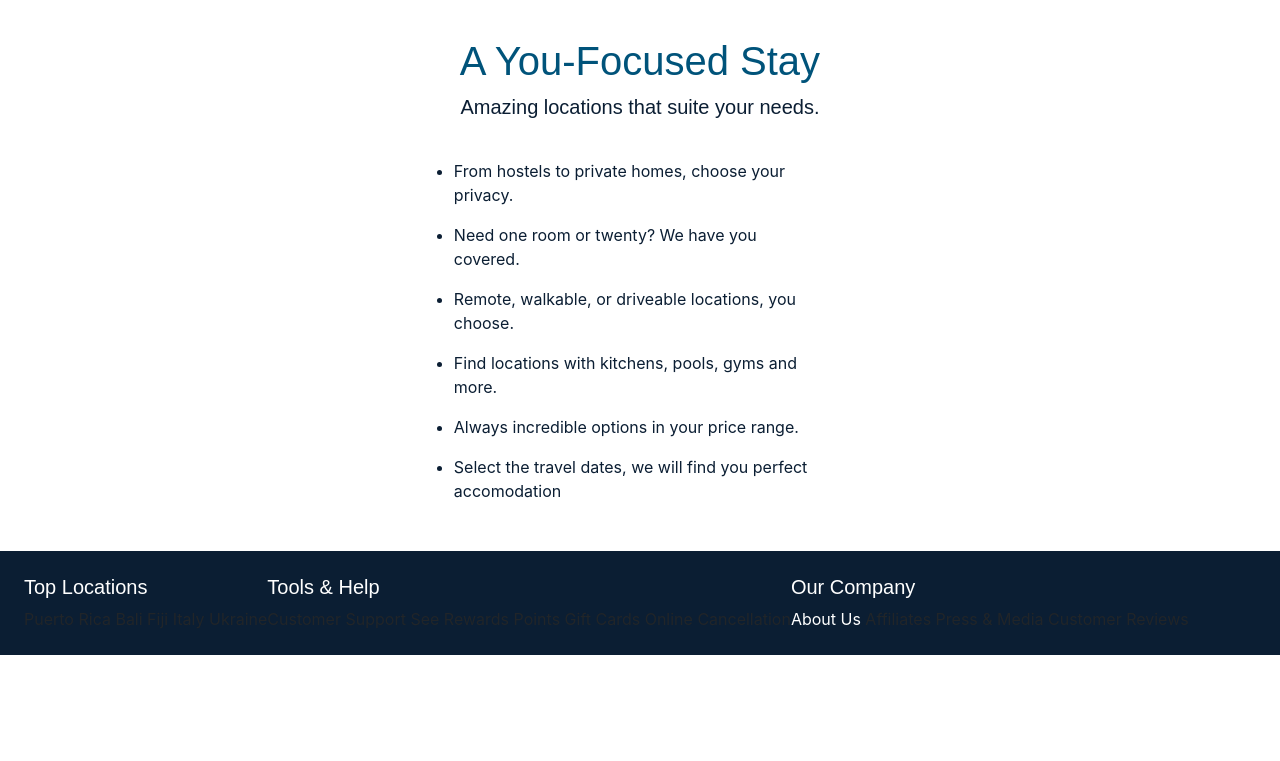
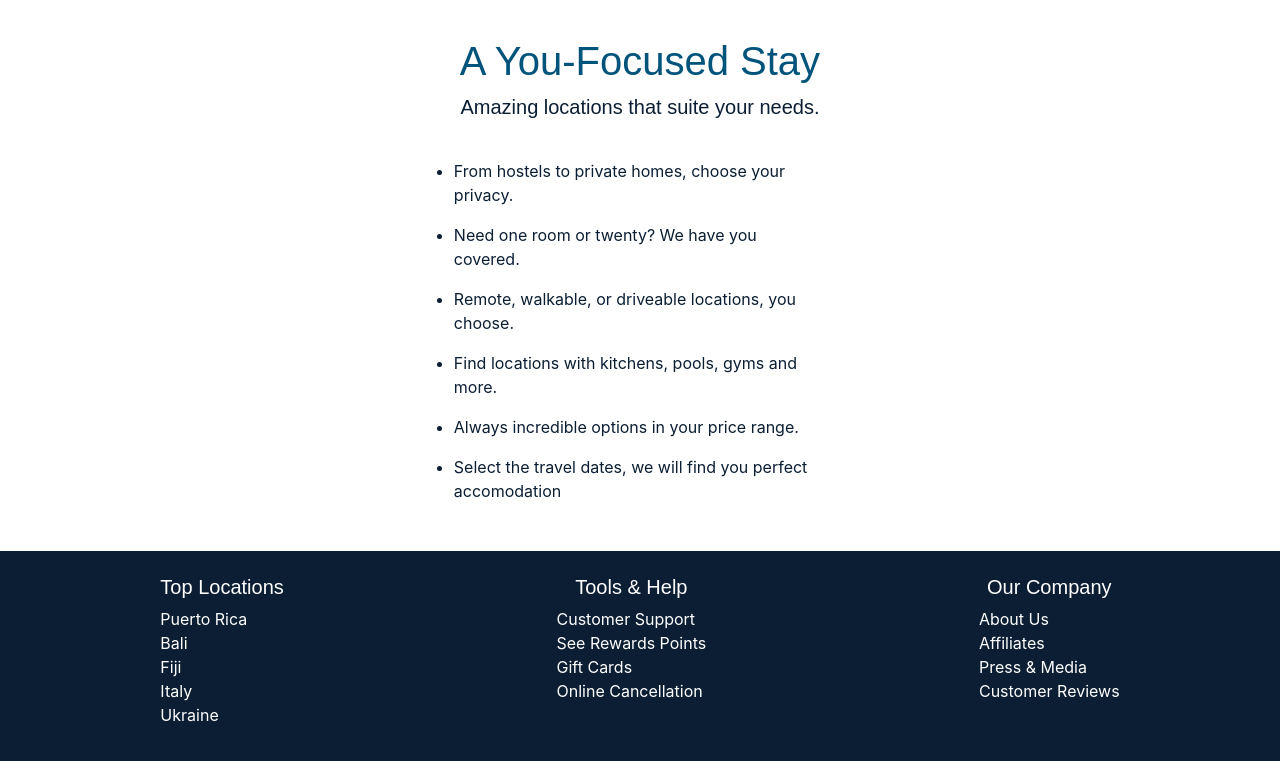
Before and after one commit to cnel113/CS260, a plain HTML site: page index.html in a window 1280 px wide. Shown: the part 887-1648 px from the top of the page. Before the commit the page ends 1542 px from the top, so only its background shows below. Drawn offline with nearby package versions, Linux system fonts and the light colour scheme.

Commit message:
CP-1 working search box in locations.html

```diff
--- a/index.html
+++ b/index.html
@@ -78,25 +78,25 @@
     <div class='footer-container'>
         <div class='footer-list'>
             <h4>Top Locations</h4>
-            <a>Puerto Rica</a>
-            <a>Bali</a>
-            <a>Fiji</a>
-            <a>Italy</a>
-            <a>Ukraine</a>
+            <a href=#>Puerto Rica</a>
+            <a href=#>Bali</a>
+            <a href=#>Fiji</a>
+            <a href=#>Italy</a>
+            <a href=#>Ukraine</a>
         </div>
         <div class='footer-list'>
             <h4>Tools & Help</h4>
-            <a>Customer Support</a>
-            <a>See Rewards Points</a>
-            <a>Gift Cards</a>
-            <a>Online Cancellation</a>
+            <a href=#>Customer Support</a>
+            <a href=#>See Rewards Points</a>
+            <a href=#>Gift Cards</a>
+            <a href=#>Online Cancellation</a>
         </div>
         <div class='footer-list'>
             <h4>Our Company</h4>
             <a href='about.html'>About Us</a>
-            <a>Affiliates</a>
-            <a>Press & Media</a>
-            <a>Customer Reviews</a>
+            <a href=#>Affiliates</a>
+            <a href=#>Press & Media</a>
+            <a href=#>Customer Reviews</a>
         </div>
     </div>
     <script src="https://code.jquery.com/jquery-3.3.1.slim.min.js" integrity="sha384-q8i/X+965DzO0rT7abK41JStQIAqVgRVzpbzo5smXKp4YfRvH+8abtTE1Pi6jizo" crossorigin="anonymous"></script>
--- a/styles.css
+++ b/styles.css
@@ -193,7 +193,7 @@ img {
 
 .search-headers {
     display: flex;
-    flex-direction: row;
+    flex-direction: column;
     justify-content: flex-start;
     align-items: flex-start;
     border: 10px #0B1E33;
@@ -228,7 +228,7 @@ img {
 }
 .search-fields-container {
     display: flex;
-    flex-direction: row;
+    flex-direction: column;
     align-items: flex-end;
     justify-content: space-between;
 }
@@ -238,6 +238,7 @@ img {
 
 .search-header {
     flex-direction: column;
+    max-width: 100%;
 }
 
 .vacation-container {
@@ -300,9 +301,12 @@ img {
 
 .footer-container {
     display: flex;
+    flex-direction: column;
     width: 100%;
     background-color: #0B1E33;
     padding: 1.5em;
+    align-items: flex-start;
+    justify-content: flex-start;
 }
 
 .footer-container h4, a{
@@ -310,7 +314,11 @@ img {
 }
 
 .footer-list {
-
+    display: flex;
+    flex-direction: column;
+    align-items: flex-start;
+    justify-content: flex-start;
+    margin-bottom: 1.5em;
 }
 
 /* Desktop Styles */
@@ -386,4 +394,24 @@ img {
         max-width: 30%;
     }
 
+    .footer-container {
+        flex-direction: row;
+        justify-content: space-around;
+    }
+
+    .search-fields-container {
+        flex-direction: row;
+        align-items: flex-end;
+        justify-content: space-between;
+    }
+    .search-headers {
+        display: flex;
+        flex-direction: row;
+        justify-content: flex-start;
+        align-items: flex-start;
+        border: 10px #0B1E33;
+        max-width: 90%;
+
+    }
+
 }
```
